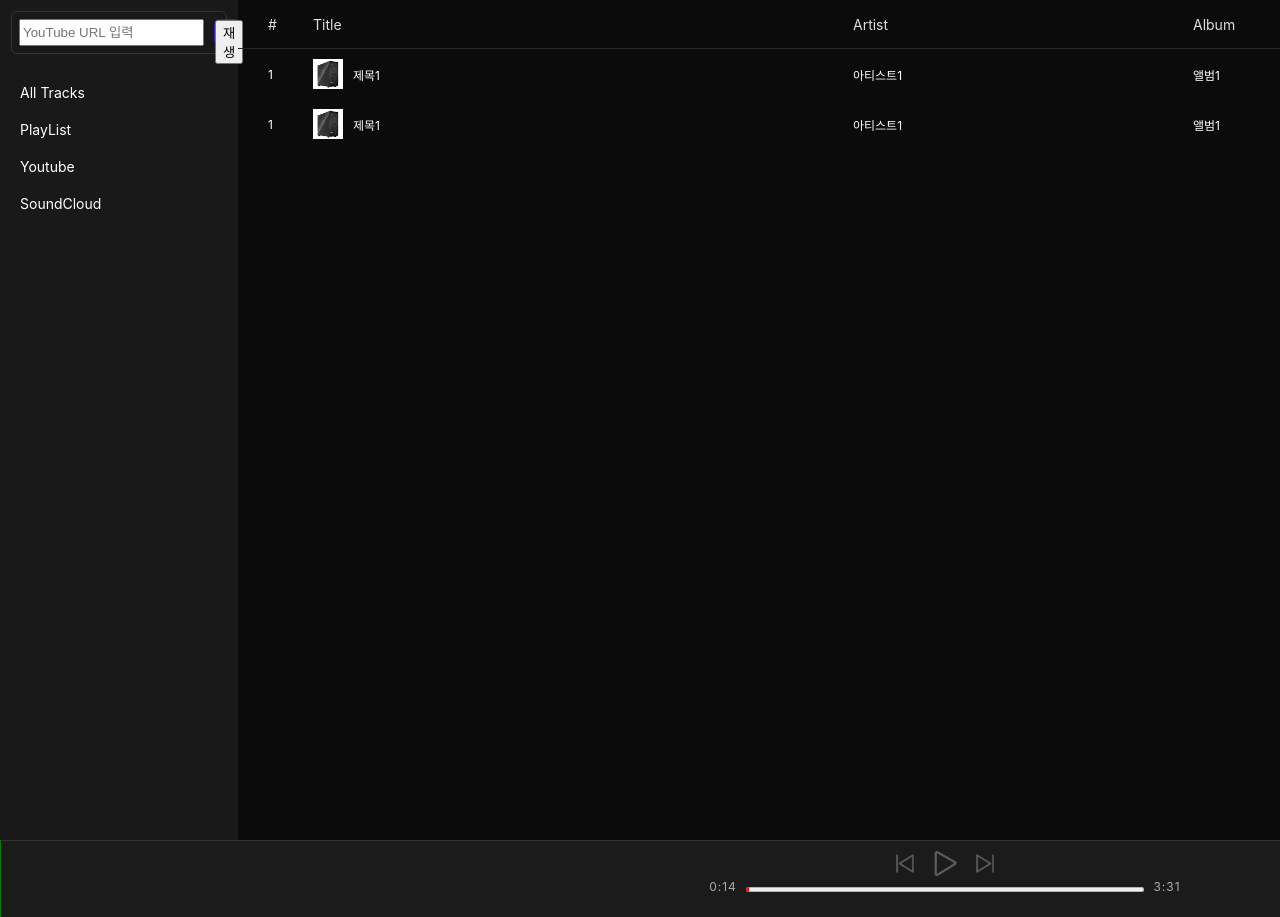
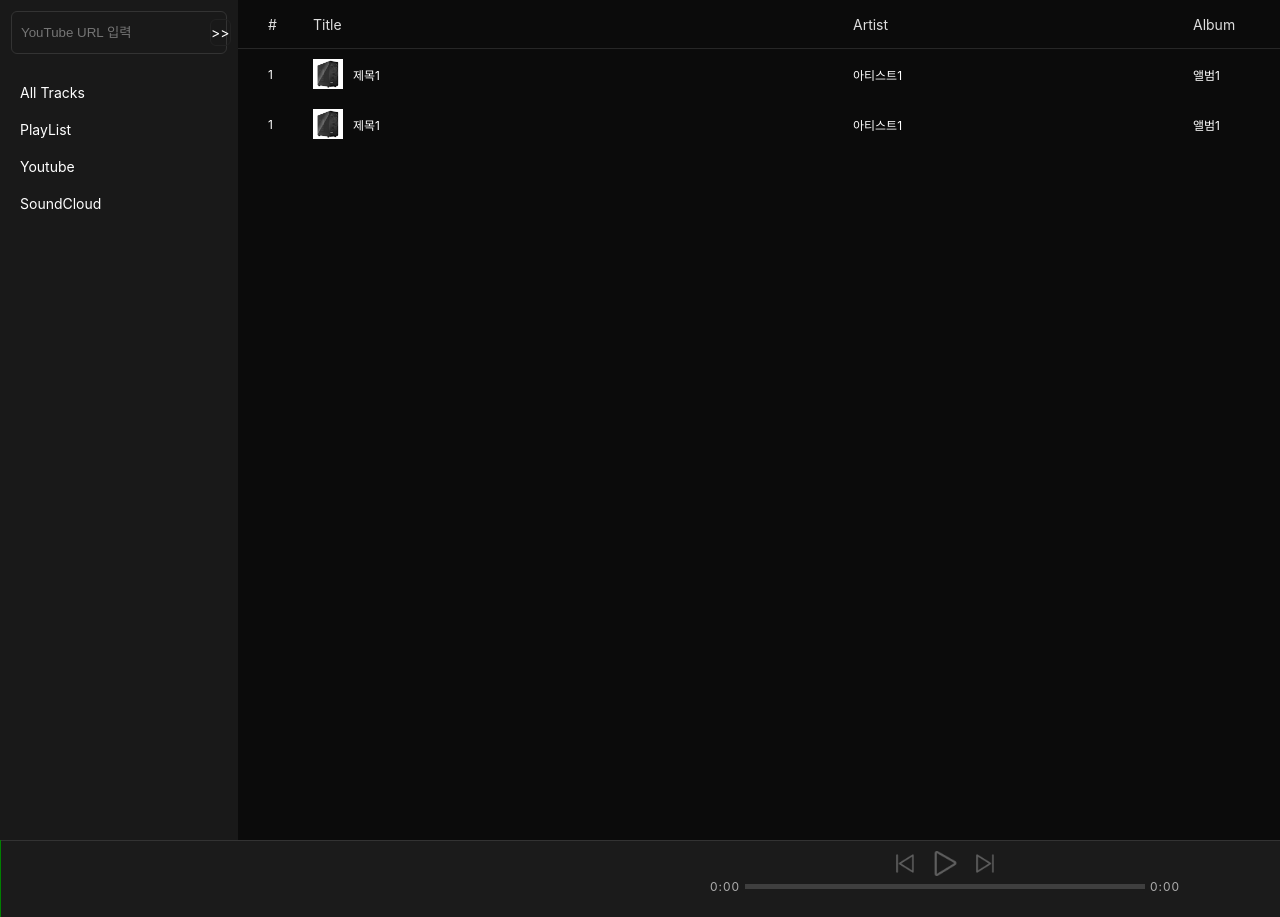
Before and after one commit to ParkHanGyu/https-music-player, a React (Create React App) app in the folder front/: page / in a window 1280 px wide. Shown: the top 917 px of the page. Built offline with nearby package versions, Linux system fonts and the light colour scheme.

Commit message:
플레이바 기능+스타일 수정중

```diff
--- a/front/src/views/Main/index.tsx
+++ b/front/src/views/Main/index.tsx
@@ -3,39 +3,11 @@ import "./style.css";
 import ReactPlayer from "react-player";
 
 const Main = () => {
-  // const testOnClick = () => {
-  //   testApi().then(testResponse);
-  // };
+  const [videoUrl, setVideoUrl] = useState<string>("");
+  const [isPlaying, setIsPlaying] = useState<boolean>(false);
+  const [played, setPlayed] = useState<number>(0); // 진행률 (0 ~ 1)
+  const playerRef = useRef<ReactPlayer | null>(null);
 
-  const testResponse = (responseBody: any) => {
-    alert(responseBody);
-  };
-
-  // const [isPlaying, setIsPlaying] = useState<boolean>(false);
-  // const handlePlayPause = () => {
-  //   setIsPlaying(!isPlaying);
-  //   if (isPlaying) {
-  //     // 음악 일시정지 로직
-  //     console.log("음악 일시정지");
-  //   } else {
-  //     // 음악 재생 로직
-  //     console.log("음악 재생");
-  //   }
-  // };
-
-  // =========================음악 진행도
-  const [progress, setProgress] = useState<number>(0);
-  useEffect(() => {
-    const interval = setInterval(() => {
-      // 진행도를 업데이트하는 로직 (0에서 100 사이의 값)
-      setProgress((prev) => (prev < 100 ? prev + 1 : 0));
-    }, 2000); // 1초마다 진행도 업데이트
-
-    return () => clearInterval(interval);
-  }, []);
-
-  // =============================추가
-  const [videoUrl, setVideoUrl] = useState<string>("");
   const handleInputChange = (event: React.ChangeEvent<HTMLInputElement>) => {
     setVideoUrl(event.target.value);
   };
@@ -44,20 +16,78 @@ const Main = () => {
     setIsPlaying(!isPlaying);
   };
 
-  const [isPlaying, setIsPlaying] = useState<boolean>(false);
+  const [currentTime, setCurrentTime] = useState<number>(0); // 현재 재생 시간
+  // 진행도 자동 이동
+  const handleProgress = (progress: {
+    played: number;
+    playedSeconds: number;
+    loaded: number;
+    loadedSeconds: number;
+  }) => {
+    setPlayed(progress.played);
+    setCurrentTime(progress.playedSeconds); // 현재 재생 시간
+  };
 
-  const playerRef = useRef<ReactPlayer | null>(null);
+  const [duration, setDuration] = useState<number>(0); // 전체 재생 시간
+  // 전체 재생 시간
+  const handleDuration = (duration: number) => {
+    setDuration(duration);
+  };
 
-  const handleProgress = (progress: { played: number }) => {
-    setPlayed(progress.played);
-  };
-  const [played, setPlayed] = useState<number>(0); // 진행률 (0 ~ 1)
-
-  const handleSeek = (event: React.ChangeEvent<HTMLInputElement>) => {
-    const newPlayed = parseFloat(event.target.value);
+  // 사용자에 의한 진행도 수동 이동
+  const handleSeek = (newPlayed: number) => {
     setPlayed(newPlayed);
     playerRef.current?.seekTo(newPlayed);
   };
+
+  // 시간 계산
+  function formatTime(time: number) {
+    if (isNaN(time)) {
+      return `00:00`;
+    }
+    const date = new Date(time * 1000);
+    const hh = date.getUTCHours();
+    const mm = date.getUTCMinutes();
+    const ss = pad(date.getUTCSeconds());
+    if (hh) {
+      return `${hh}:${pad(mm)}:${ss}`;
+    }
+    return `${mm}:${ss}`;
+  }
+
+  function pad(number: number) {
+    return ("0" + number).slice(-2);
+  }
+
+  const handleMouseDown = (
+    event: React.MouseEvent<HTMLDivElement, MouseEvent>
+  ) => {
+    const progressBar = event.currentTarget;
+    const rect = progressBar.getBoundingClientRect();
+    const offsetX = event.clientX - rect.left;
+    const newPlayed = offsetX / rect.width;
+    handleSeek(newPlayed);
+
+    const handleMouseMove = (moveEvent: MouseEvent) => {
+      const offsetX = moveEvent.clientX - rect.left;
+      const newPlayed = Math.max(0, Math.min(1, offsetX / rect.width));
+      handleSeek(newPlayed);
+    };
+
+    const handleMouseUp = () => {
+      window.removeEventListener("mousemove", handleMouseMove);
+      window.removeEventListener("mouseup", handleMouseUp);
+    };
+
+    window.addEventListener("mousemove", handleMouseMove);
+    window.addEventListener("mouseup", handleMouseUp);
+  };
+
+  useEffect(() => {
+    if (played === 1) {
+      setIsPlaying(!isPlaying);
+    }
+  }, [played]);
 
   return (
     <>
@@ -65,18 +95,16 @@ const Main = () => {
         <div className="main-wrap-top">
           <div className="main-left">
             <div className="main-search-box">
-              {/* <input className="main-search-input" type="text" /> */}
               <input
+                className="main-search-input"
                 type="text"
                 placeholder="YouTube URL 입력"
                 value={videoUrl}
                 onChange={handleInputChange}
                 style={{ width: "400px", marginRight: "10px" }}
               />
-              <div className="main-search-btn">
-                <button onClick={handlePlayPause}>
-                  {isPlaying ? "일시 정지" : "재생"}
-                </button>
+              <div className="main-search-btn" onClick={handlePlayPause}>
+                {isPlaying ? ">" : ">>"}
               </div>
             </div>
 
@@ -139,27 +167,41 @@ const Main = () => {
                 <div className="main-play-next-btn"></div>
               </div>
               <div className="main-play-bottom">
-                <div className="music-current-time">0:14</div>
-                <div className="music-progress-bar-box">
+                <div className="music-current-time">
+                  {formatTime(currentTime)}
+                </div>
+                <div
+                  className="music-progress-bar-box"
+                  onMouseDown={handleMouseDown}
+                  style={{
+                    width: "400px",
+                    height: "5px",
+                    background: "#3f3f3f",
+                    position: "relative",
+                    cursor: "pointer",
+                  }}
+                >
+                  <div
+                    className="music-progress-fill"
+                    style={{
+                      background: "#cacaca",
+                      height: "100%",
+                      width: `${played * 100}%`,
+                      position: "absolute",
+                      top: 0,
+                      left: 0,
+                    }}
+                  ></div>
                   <ReactPlayer
                     ref={playerRef}
                     url={videoUrl}
                     playing={isPlaying}
                     onProgress={handleProgress}
+                    onDuration={handleDuration}
                     style={{ display: "none" }} // 완전히 숨김 처리
                   />
-                  <input
-                    id="music-progress-bar"
-                    type="range"
-                    min={0}
-                    max={1}
-                    step="0.01"
-                    value={played}
-                    onChange={handleSeek}
-                    style={{ width: "400px", height: "5px" }}
-                  />
                 </div>
-                <div className="music-full-time">3:31</div>
+                <div className="music-full-time">{formatTime(duration)}</div>
               </div>
             </div>
           </div>
--- a/front/src/views/Main/style.css
+++ b/front/src/views/Main/style.css
@@ -39,10 +39,13 @@
   color: #fff;
 }
 .main-search-btn {
-  border: 1px solid rgb(60, 29, 174);
+  border: 1px solid rgb(34, 34, 34);
   width: 25px;
   height: 25px;
   border-radius: 6px;
+  display: flex;
+  justify-content: center;
+  align-items: center;
 }
 
 .main-right {
```
